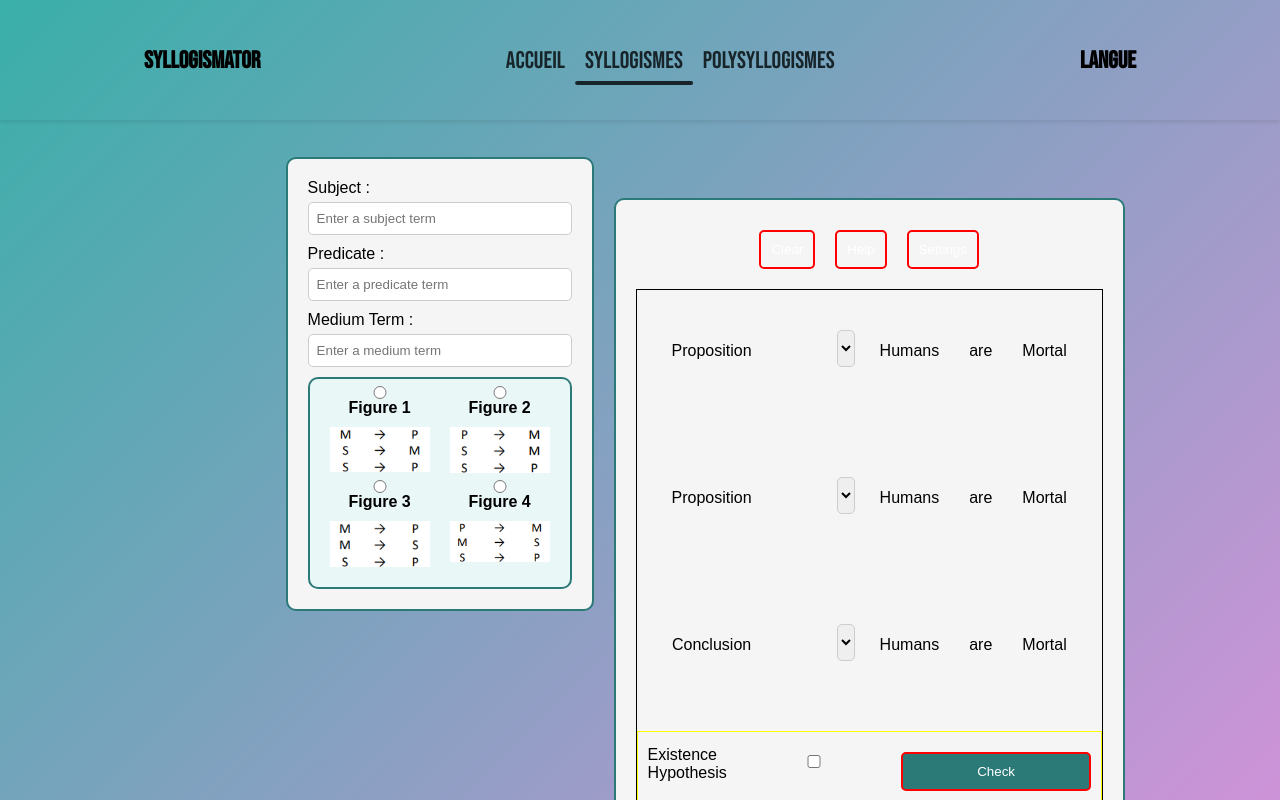
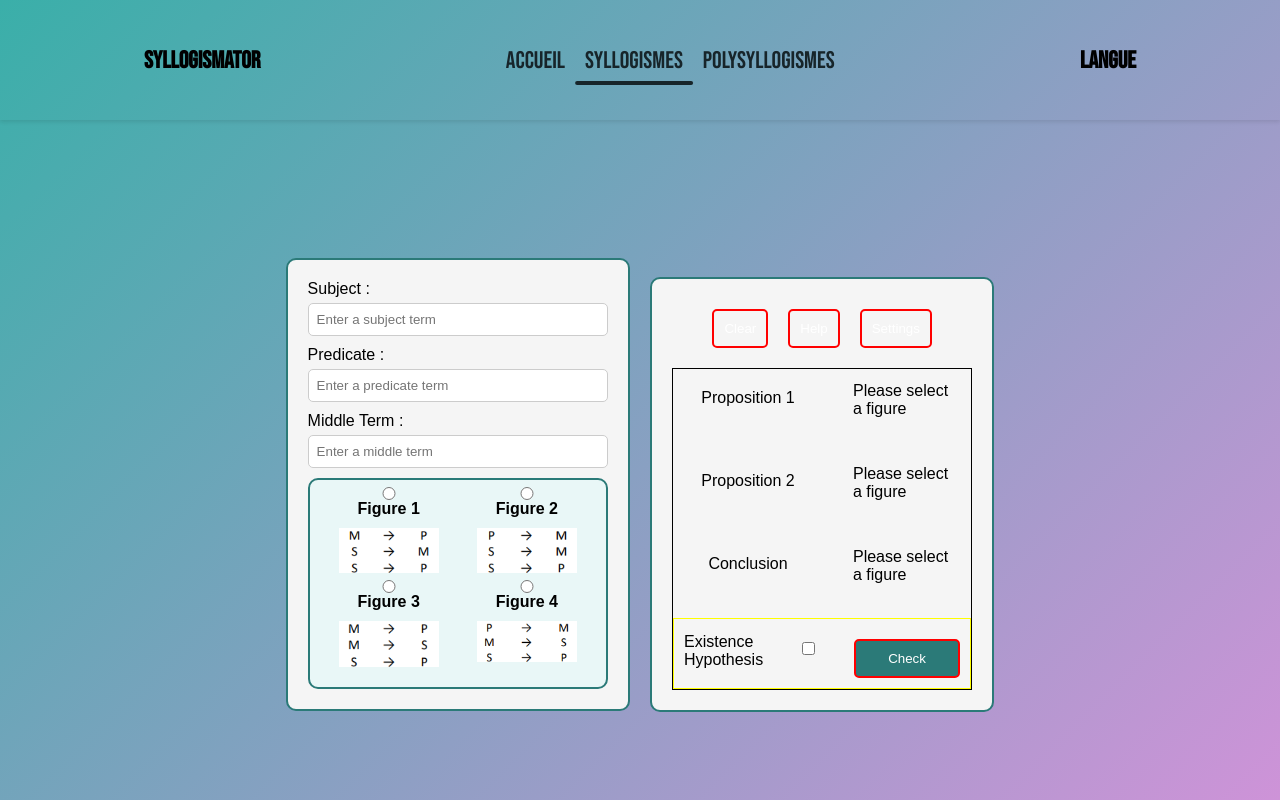
Before and after one commit to floeme/GL-Syllogisme, a React (Vite) app in the folder syllogismator/: page /syllogismes in a window 1280 px wide. Built offline with nearby package versions, Linux system fonts and the light colour scheme.

Commit message:
"Listener" sur les figures et les termes et les quantifiers

```diff
--- a/syllogismator/src/components/elements/SyllogismFigures.tsx
+++ b/syllogismator/src/components/elements/SyllogismFigures.tsx
@@ -1,32 +1,52 @@
-function SyllogismTerms() {
+interface SyllogismFigureProps {
+    setFigure: (value: string) => void;
+}
+
+function SyllogismTerms({ setFigure }: SyllogismFigureProps) {
     return (
         <div className="section-figures">
             {/* FIGURE 1 */}
             <div className="figure">
                 <label>Figure 1</label>
                 <img src="/images/figure1.png" alt="Figure 1" />
-                <input type="radio" name="radioFigure" value="figure1" />
+                <input type="radio"
+                    name="radioFigure"
+                    value="figure1"
+                    onChange={(e) => setFigure(e.target.value)}
+                />
             </div>
 
             {/* FIGURE 2 */}
             <div className="figure">
                 <label>Figure 2</label>
                 <img src="/images/figure2.png" alt="Figure 2" />
-                <input type="radio" name="radioFigure" value="figure2" />
+                <input type="radio"
+                    name="radioFigure"
+                    value="figure2"
+                    onChange={(e) => setFigure(e.target.value)}
+                />
             </div>
 
             {/* FIGURE 3 */}
             <div className="figure">
                 <label>Figure 3</label>
                 <img src="/images/figure3.png" alt="Figure 3" />
-                <input type="radio" name="radioFigure" value="figure3" />
+                <input type="radio"
+                    name="radioFigure"
+                    value="figure3"
+                    onChange={(e) => setFigure(e.target.value)}
+                />
             </div>
 
             {/* FIGURE 4 */}
             <div className="figure">
                 <label>Figure 4</label>
                 <img src="/images/figure4.png" alt="Figure 4" />
-                <input type="radio" name="radioFigure" value="figure4" />
+                <input type="radio"
+                    name="radioFigure"
+                    value="figure4"
+                    onChange={(e) => setFigure(e.target.value)}
+                />
             </div>
         </div>
     )
--- a/syllogismator/src/components/elements/SyllogismMP.tsx
+++ b/syllogismator/src/components/elements/SyllogismMP.tsx
@@ -1,25 +1,57 @@
-function SyllogismMP() {
+import React, { useState } from "react";
+
+interface SyllogismMPProps {
+    firstTerm: string;
+    secondTerm: string;
+  }
+
+function SyllogismMP({ firstTerm, secondTerm }: SyllogismMPProps) {
+    const [verb, setVerb] = useState("")
+
+    const handleChange = (event: { target: { value: any; }; }) => {
+        const quantifier = event.target.value[0];
+
+        switch (quantifier) {
+            case "A":
+                setVerb("are");
+                break;
+            case "E":
+                setVerb("are not");
+                break;
+            case "I":
+                setVerb("are some");
+                break;
+            case "O":
+                setVerb("are not some");
+                break;
+            default:
+                setVerb("are");
+                return <div>Please select a quantifier</div>;
+        }
+    };
+
     return (
         <div className="mp-container">
             <div className="mp-proposition">
                 <div className="quantifier">
-                    <select>
-                        <option>All</option>
-                        <option>Some</option>
-                        <option>No</option>
+                    <select onChange={handleChange}>
+                        <option>A: All</option>
+                        <option>E: None</option>
+                        <option>I: Some</option>
+                        <option>O: Some Not</option>
                     </select>
                 </div>
 
                 <div className="subject">
-                    <label>Humans</label>
+                    <label>{firstTerm}</label>
                 </div>
 
                 <div className="verb">
-                    <label>are</label>
+                    <label>{verb}</label>
                 </div>
 
                 <div className="predicate">
-                    <label>Mortal</label>
+                    <label>{secondTerm}</label>
                 </div>
             </div>
         </div>
--- a/syllogismator/src/components/elements/SyllogismPremises.tsx
+++ b/syllogismator/src/components/elements/SyllogismPremises.tsx
@@ -1,6 +1,13 @@
 import SyllogismMP from "../elements/SyllogismMP";
 
-function SyllogismPremises() {
+interface SyllogismPremisesProps {
+    subject: string;
+    predicate: string;
+    middle: string;
+    figure: string;
+  }
+
+function SyllogismPremises({ subject, predicate, middle, figure }: SyllogismPremisesProps) {
     const checkSyllogism = () => {
         console.log("check");
     };
@@ -17,6 +24,44 @@ function SyllogismPremises() {
         console.log("goSettings");
     };
 
+    const renderSyllogismMP1 = (figure: string) => {
+        switch (figure) {
+            case "figure1":
+            case "figure3":
+                return <SyllogismMP firstTerm={middle} secondTerm={predicate} />;
+            case "figure2":
+            case "figure4":
+                return <SyllogismMP firstTerm={predicate} secondTerm={middle} />;
+            default:
+                return <div>Please select a figure</div>;
+        }
+    };
+
+    const renderSyllogismMP2 = (figure: string) => {
+        switch (figure) {
+            case "figure1":
+            case "figure2":
+                return <SyllogismMP firstTerm={subject} secondTerm={middle} />;
+            case "figure3":
+            case "figure4":
+                return <SyllogismMP firstTerm={middle} secondTerm={subject} />;
+            default:
+                return <div>Please select a figure</div>;
+        }
+    };
+
+    const renderSyllogismMP3 = (figure: string) => {
+        switch (figure) {
+            case "figure1":
+            case "figure2":
+            case "figure3":
+            case "figure4":
+                return <SyllogismMP firstTerm={subject} secondTerm={predicate} />;
+            default:
+                return <div>Please select a figure</div>;
+        }
+    };
+
     return (
         <div className="section-premises">
             <div className="button-row">
@@ -31,20 +76,20 @@ function SyllogismPremises() {
             </div>
 
             <div className="syllogism-grid">
-                {/* Proposition */}
+                {/* Proposition 1 */}
                 <div className="proposition">
-                        <label>Proposition</label>
+                    <label>Proposition 1</label>
                 </div>
                 <div className="syllogism-mp">
-                        <SyllogismMP />
+                    {renderSyllogismMP1(figure)}
                 </div>
 
-                {/* Proposition */}
+                {/* Proposition 2 */}
                 <div className="proposition">
-                        <label>Proposition</label>
+                    <label>Proposition 2</label>
                 </div>
                 <div className="syllogism-mp">
-                        <SyllogismMP />
+                    {renderSyllogismMP2(figure)}
                 </div>
 
                 {/* Conclusion */}
@@ -52,7 +97,7 @@ function SyllogismPremises() {
                     <label>Conclusion</label>
                 </div>
                 <div className="syllogism-mp">
-                        <SyllogismMP />
+                    {renderSyllogismMP3(figure)}
                 </div>
 
                 {/* Existence Hypothesis and Check Button*/}
--- a/syllogismator/src/components/elements/SyllogismTerms.tsx
+++ b/syllogismator/src/components/elements/SyllogismTerms.tsx
@@ -1,17 +1,35 @@
-function SyllogismTerms() {
+interface SyllogismTermsProps {
+    setSubject: (value: string) => void;
+    setPredicate: (value: string) => void;
+    setMiddle: (value: string) => void;
+}
+
+function SyllogismTerms({ setSubject, setPredicate, setMiddle }: SyllogismTermsProps) {
     return (
         <>
             {/* SUBJECT */}
             <label>Subject :</label>
-            <input type="text" name="SubjectTerm" placeholder="Enter a subject term" />
+            <input type="text"
+                name="SubjectTerm"
+                placeholder="Enter a subject term"
+                onChange={(e) => setSubject(e.target.value)}
+            />
 
             {/* PREDICATE */}
             <label>Predicate :</label>
-            <input type="text" name="predicateTerm" placeholder="Enter a predicate term" />
+            <input type="text"
+                name="predicateTerm"
+                placeholder="Enter a predicate term"
+                onChange={(e) => setPredicate(e.target.value)}
+            />
 
-            {/* MEDIUM */}
-            <label>Medium Term :</label>
-            <input type="text" name="mediumTerm" placeholder="Enter a medium term" />
+            {/* MIDDLE */}
+            <label>Middle Term :</label>
+            <input type="text"
+                name="middleTerm"
+                placeholder="Enter a middle term"
+                onChange={(e) => setMiddle(e.target.value)}
+            />
       </>
     )
 }
--- a/syllogismator/src/components/pages/Syllogismes.tsx
+++ b/syllogismator/src/components/pages/Syllogismes.tsx
@@ -1,15 +1,21 @@
 import SyllogismTerms from "../elements/SyllogismTerms";
 import SyllogismPremises from "../elements/SyllogismPremises";
 import SyllogismFigures from "../elements/SyllogismFigures";
+import { useState } from "react";
 
 export const Syllogismes = () => {
+  const [subject, setSubject] = useState("");
+  const [predicate, setPredicate] = useState("");
+  const [middle, setMiddle] = useState("");
+  const [figure, setFigure] = useState("");
+
   return (
     <div className="syllogism-container">
       <div className="section-terms">
-        <SyllogismTerms />
-        <SyllogismFigures />
+        <SyllogismTerms setSubject={setSubject} setPredicate={setPredicate} setMiddle={setMiddle} />
+        <SyllogismFigures setFigure={setFigure} />
       </div>
-        <SyllogismPremises />
+        <SyllogismPremises subject={subject} predicate={predicate} middle={middle} figure={figure} />
     </div>
   );
 };
```
Lines whose indentation alone changed are shown as unchanged.
